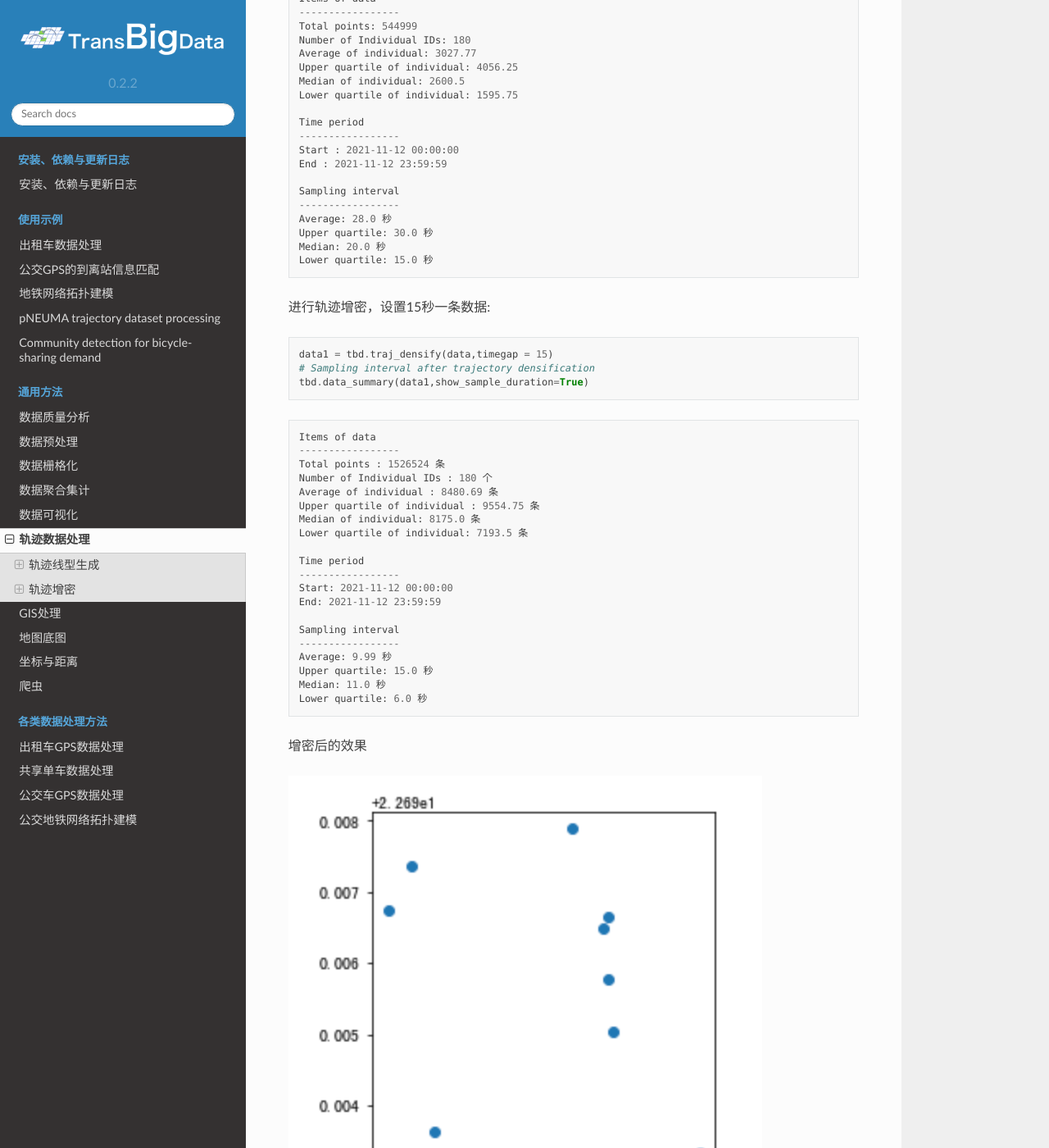
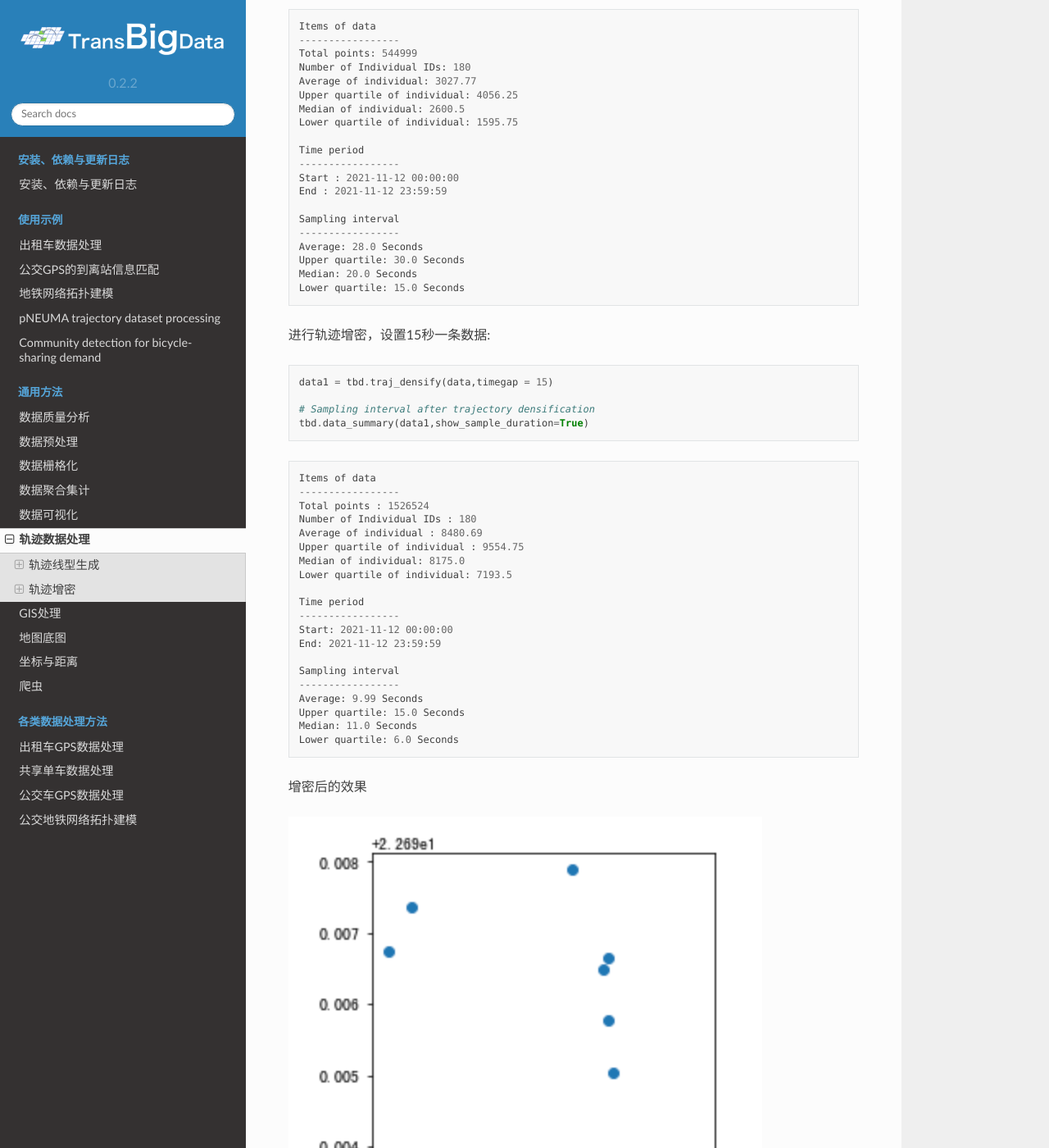
Before and after one commit to ni1o1/transbigdata-docs-en, a Sphinx documentation site: the page built from docs/source/traj.rst, in a window 1280 px wide and 1400 px high, scrolled down 1855 px. Shown: the whole window at 82% size. Built offline with Sphinx 7.4.7 and the Read the Docs theme 2.0.0, drawn with Linux system fonts in a browser that asks for light colours.

Commit message:
General Method Revise
Ready for go

```diff
--- a/docs/source/grids.rst
+++ b/docs/source/grids.rst
@@ -227,6 +227,7 @@ poly : Series
     import transbigdata as tbd
     import pandas as pd
     import geopandas as gpd
+
     # Read data
     data = pd.read_csv('TaxiData-Sample.csv',header = None)
     data.columns = ['VehicleNum','time','slon','slat','OpenStatus','Speed']
--- a/docs/source/traj.rst
+++ b/docs/source/traj.rst
@@ -65,10 +65,12 @@ data1 : DataFrame
 
     import transbigdata as tbd
     import pandas as pd
+
     # Read data
     data = pd.read_csv('TaxiData-Sample.csv',header = None)
     data.columns = ['Vehicleid','Time','Lng','Lat','OpenStatus','Speed']
     data['Time'] = pd.to_datetime(data['Time'])
+
     # Origin ampling interval
     tbd.data_summary(data,col = ['Vehicleid','Time','Lng','Lat'],show_sample_duration=True)
 
@@ -90,14 +92,15 @@ data1 : DataFrame
 
     Sampling interval
     -----------------
-    Average: 28.0 秒
-    Upper quartile: 30.0 秒
-    Median: 20.0 秒
-    Lower quartile: 15.0 秒
+    Average: 28.0 Seconds
+    Upper quartile: 30.0 Seconds
+    Median: 20.0 Seconds
+    Lower quartile: 15.0 Seconds
 
 进行轨迹增密，设置15秒一条数据::
 
     data1 = tbd.traj_densify(data,timegap = 15)
+
     # Sampling interval after trajectory densification
     tbd.data_summary(data1,show_sample_duration=True)
 
@@ -105,12 +108,12 @@ data1 : DataFrame
 
     Items of data
     -----------------
-    Total points : 1526524 条
-    Number of Individual IDs : 180 个
-    Average of individual : 8480.69 条
-    Upper quartile of individual : 9554.75 条
-    Median of individual: 8175.0 条
-    Lower quartile of individual: 7193.5 条
+    Total points : 1526524
+    Number of Individual IDs : 180
+    Average of individual : 8480.69
+    Upper quartile of individual : 9554.75
+    Median of individual: 8175.0
+    Lower quartile of individual: 7193.5
 
     Time period
     -----------------
@@ -119,10 +122,10 @@ data1 : DataFrame
 
     Sampling interval
     -----------------
-    Average: 9.99 秒
-    Upper quartile: 15.0 秒
-    Median: 11.0 秒
-    Lower quartile: 6.0 秒
+    Average: 9.99 Seconds
+    Upper quartile: 15.0 Seconds
+    Median: 11.0 Seconds
+    Lower quartile: 6.0 Seconds
 
 增密后的效果
 
```
Also changed, not shown: docs/source/gisprocess.rst (+5 -3 lines), docs/source/plot_map.rst (+17 -7 lines), 7 other files.
